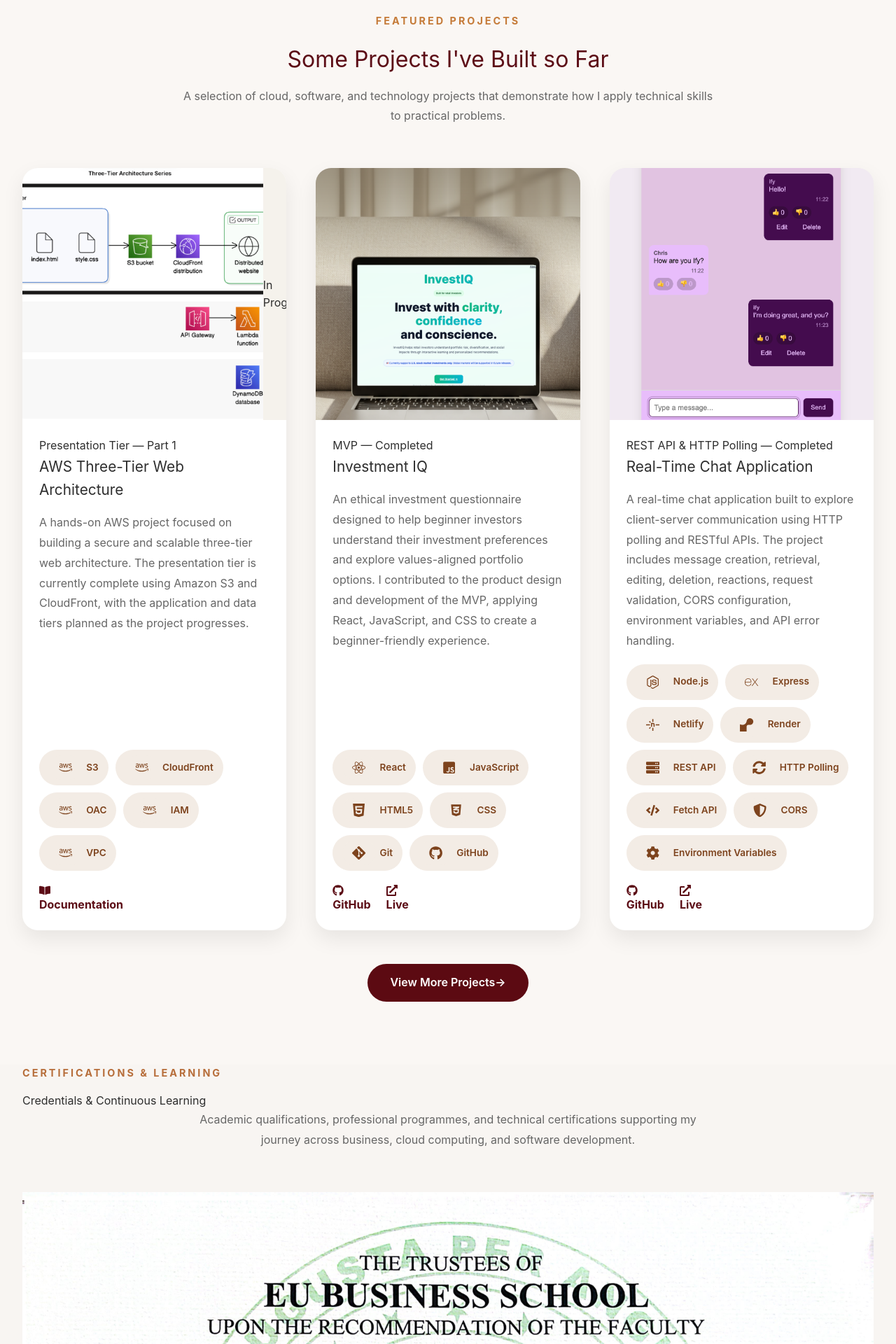
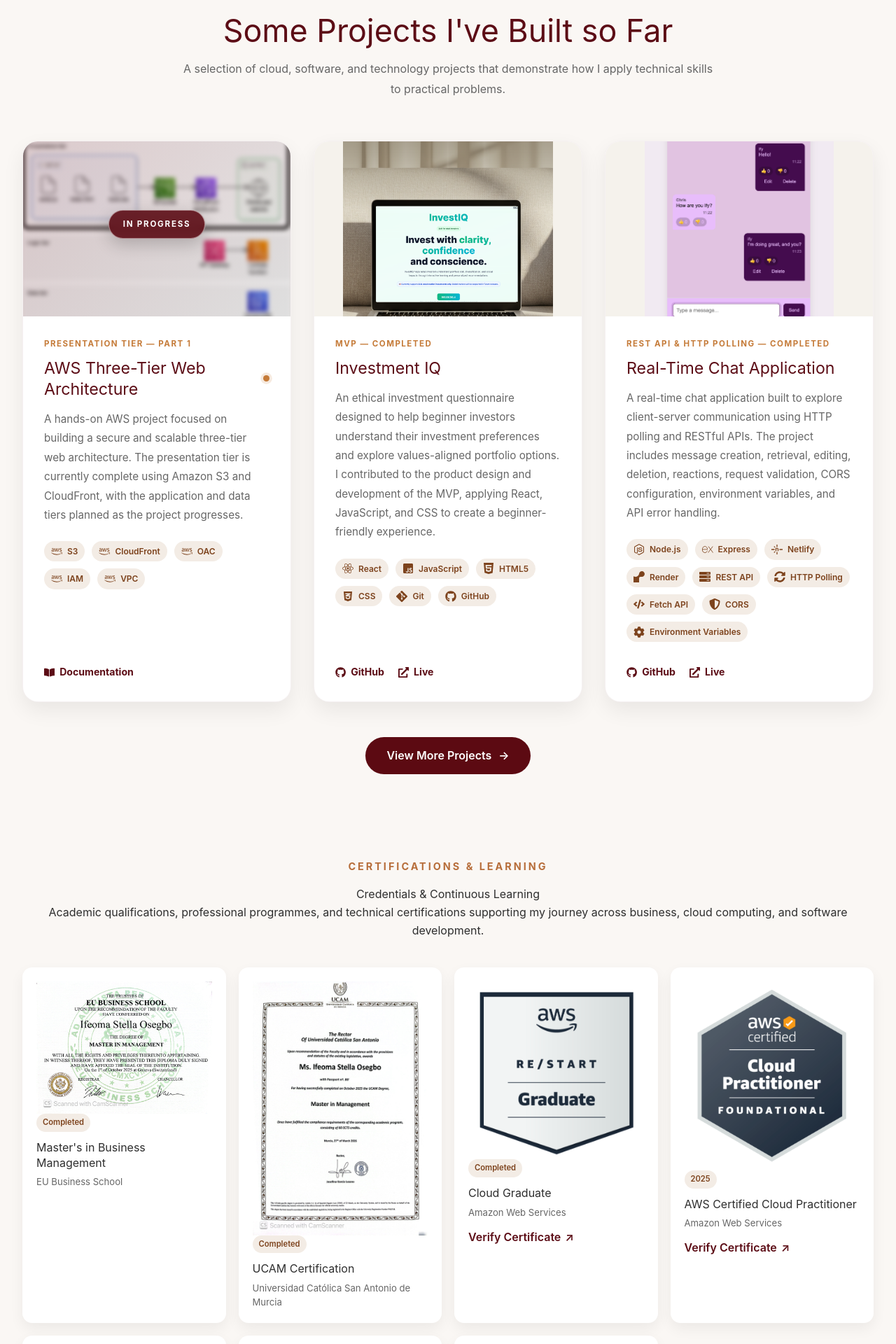
Before and after one commit to Ify-O/portfolio, a React app: page / in a window 1280 px wide. Shown: the part 1800-3720 px from the top of the page at 70% size. Built offline with nearby package versions, Linux system fonts and the light colour scheme; the HTML template or start-up script is replaced by a standard one.

Commit message:
Refactor Featured Projects and add Certifications section: adjust styles, improve layout, and enhance responsiveness

```diff
--- a/src/styles/components.css
+++ b/src/styles/components.css
@@ -1386,14 +1386,18 @@
 =========================== */
 
 .featured-projects {
-  padding: 90px 0;
+  padding: 50px 0;
   background: #faf7f4;
 }
+
+/* ===========================
+   SECTION HEADER
+=========================== */
 
 .featured-projects .section-label {
   text-align: center;
   color: #c57b39;
-  font-size: 0.9rem;
+  font-size: 0.85rem;
   letter-spacing: 3px;
   font-weight: 700;
   margin-bottom: 18px;
@@ -1401,12 +1405,13 @@
 
 .featured-projects h2 {
   text-align: center;
-  font-size: 2rem;
+  font-size: clamp(2rem, 4vw, 2.8rem);
   color: #5c0d16;
-  margin-bottom: 12px;
-}
-
-.section-description {
+  margin: 0 0 12px;
+  line-height: 1.2;
+}
+
+.featured-projects .section-description {
   max-width: 760px;
   margin: 0 auto 60px;
   text-align: center;
@@ -1414,167 +1419,570 @@
   line-height: 1.8;
 }
 
-/* GRID */
+/* ===========================
+   PROJECT GRID
+=========================== */
 
 .projects-grid {
   display: grid;
   grid-template-columns: repeat(3, 1fr);
-  gap: 42px;
-}
-
-/* CARD */
+  gap: 32px;
+}
+
+/* ===========================
+   PROJECT CARD
+=========================== */
 
 .project-card {
-  background: white;
+  background: #ffffff;
   border-radius: 22px;
   overflow: hidden;
+
   display: flex;
   flex-direction: column;
-  height: 100%;
-  box-shadow: 0 12px 30px rgba(0, 0, 0, 0.08);
-  transition: 0.35s;
+
+  box-shadow: 0 12px 30px rgba(0, 0, 0, 0.07);
+
+  border: 1px solid rgba(92, 13, 22, 0.06);
+
+  transition:
+    transform 0.45s ease,
+    box-shadow 0.45s ease;
 }
 
 .project-card:hover {
   transform: translateY(-8px);
-  box-shadow: 0 20px 45px rgba(0, 0, 0, 0.12);
-}
-
-/* IMAGE */
+
+  box-shadow: 0 22px 55px rgba(0, 0, 0, 0.12);
+}
+
+/* ===========================
+   PROJECT IMAGE
+=========================== */
 
 .project-image {
+  position: relative;
+
   width: 100%;
-  height: 360px;
+  height: 250px;
+
   overflow: hidden;
-  border-radius: 16px 16px 0 0;
+
   background: #f5f2ec;
+
   display: flex;
   align-items: center;
   justify-content: center;
 }
 
+/* ===========================
+   PROJECT IMAGE
+=========================== */
+
 .project-image img {
-  width: 100%;
-  height: 100%;
-  object-fit: cover;
+  width: 150%;
+  height: 150%;
+  object-fit: contain;
   display: block;
 }
 
-/* CONTENT */
+/* ===========================
+   IN-PROGRESS BLUR
+=========================== */
+
+.project-in-progress .project-image img {
+  /*
+    Keep the complete image visible.
+    No cropping.
+  */
+  object-fit: contain;
+
+  /*
+    Slight blur without destroying
+    important details.
+  */
+  filter: blur(3px);
+
+  transform: scale(1.01);
+}
+
+/* ===========================
+   IMAGE OVERLAY
+=========================== */
+
+.project-in-progress .project-image::after {
+  content: "";
+
+  position: absolute;
+  inset: 0;
+
+  background: linear-gradient(
+    135deg,
+    rgba(92, 13, 22, 0.22),
+    rgba(0, 0, 0, 0.1)
+  );
+
+  pointer-events: none;
+}
+
+/* ===========================
+   IN-PROGRESS OVERLAY
+=========================== */
+
+.project-overlay {
+  position: absolute;
+  inset: 0;
+
+  z-index: 2;
+
+  display: flex;
+  flex-direction: column;
+
+  align-items: center;
+  justify-content: center;
+
+  text-align: center;
+
+  padding: 30px;
+
+  color: #ffffff;
+
+  pointer-events: none;
+}
+
+/* ===========================
+   HOVER
+=========================== */
+
+.project-in-progress:hover .project-image img {
+  filter: blur(2px);
+
+  /*
+    Very subtle zoom.
+    We don't want to crop the architecture.
+  */
+  transform: scale(1.02);
+}
+
+/* ===========================
+   MOBILE
+=========================== */
+
+@media (max-width: 768px) {
+  .project-image {
+    height: 320px;
+  }
+
+  .project-in-progress .project-image img {
+    filter: blur(2.5px);
+  }
+}
+
+@media (max-width: 480px) {
+  .project-image {
+    height: 260px;
+  }
+
+  .project-in-progress .project-image img {
+    filter: blur(2px);
+  }
+}
+
+/* ===========================
+   STATUS BADGE
+=========================== */
+
+.status-badge {
+  display: inline-flex;
+  align-items: center;
+  justify-content: center;
+
+  padding: 10px 20px;
+
+  border-radius: 999px;
+
+  background: rgba(92, 13, 22, 0.9);
+
+  border: 1px solid rgba(255, 255, 255, 0.45);
+
+  color: #ffffff;
+
+  font-size: 0.72rem;
+  font-weight: 700;
+
+  letter-spacing: 1.8px;
+  text-transform: uppercase;
+
+  backdrop-filter: blur(10px);
+
+  box-shadow: 0 8px 25px rgba(0, 0, 0, 0.2);
+
+  margin-bottom: 14px;
+
+  transition:
+    transform 0.4s ease,
+    background 0.4s ease;
+}
+
+/* Short project preview */
+
+.project-overlay p {
+  max-width: 430px;
+
+  margin: 0;
+
+  color: rgba(255, 255, 255, 0.92);
+
+  font-size: 0.95rem;
+
+  line-height: 1.7;
+}
+
+/* ===========================
+   IMAGE HOVER
+=========================== */
+
+.project-in-progress:hover .project-image img {
+  filter: blur(2px);
+
+  transform: scale(1.1);
+}
+
+.project-in-progress:hover .status-badge {
+  transform: translateY(-4px);
+
+  background: rgba(92, 13, 22, 0.98);
+}
+
+/* ===========================
+   PROJECT CONTENT
+=========================== */
 
 .project-content {
-  padding: 24px;
+  padding: 30px;
+
   display: flex;
   flex-direction: column;
+
   flex: 1;
 }
 
+/* ===========================
+   PROJECT STAGE
+=========================== */
+
+.project-stage {
+  display: inline-block;
+
+  margin-bottom: 10px;
+
+  color: #c57b39;
+
+  font-size: 0.72rem;
+
+  font-weight: 700;
+
+  letter-spacing: 1.5px;
+
+  text-transform: uppercase;
+}
+
+/* ===========================
+   TITLE
+=========================== */
+
+.project-title-row {
+  display: flex;
+
+  align-items: center;
+  justify-content: space-between;
+
+  gap: 16px;
+
+  margin-bottom: 14px;
+}
+
 .project-content h3 {
-  margin: 0 0 14px;
-  color: var(--primary);
-  margin-bottom: 16px;
-  font-size: 1.3rem;
-}
-
-.project-content p {
+  margin: 0;
+
+  color: #5c0d16;
+
+  font-size: 1.45rem;
+
+  line-height: 1.3;
+}
+
+/* ===========================
+   STATUS DOT
+=========================== */
+
+.status-dot {
+  width: 9px;
+  height: 9px;
+
+  flex-shrink: 0;
+
+  border-radius: 50%;
+
+  background: #c57b39;
+
+  box-shadow: 0 0 0 5px rgba(197, 123, 57, 0.12);
+
+  animation: projectPulse 2s infinite;
+}
+
+@keyframes projectPulse {
+  0% {
+    box-shadow: 0 0 0 0 rgba(197, 123, 57, 0.35);
+  }
+
+  70% {
+    box-shadow: 0 0 0 7px rgba(197, 123, 57, 0);
+  }
+
+  100% {
+    box-shadow: 0 0 0 0 rgba(197, 123, 57, 0);
+  }
+}
+
+/* ===========================
+   DESCRIPTION
+=========================== */
+
+.project-description {
+  margin: 0;
+
   color: #666;
 
+  font-size: 0.95rem;
+
   line-height: 1.8;
-
-  flex: 1;
-}
-
-/* TAGS */
+}
+
+/* ===========================
+   TECHNOLOGY TAGS
+=========================== */
 
 .project-tags {
   display: flex;
+
   flex-wrap: wrap;
+
   gap: 10px;
-  margin: 1.2rem 0;
+
+  margin: 24px 0;
 }
 
 .project-tag {
-  display: flex;
-  align-items: center;
-  gap: 6px;
-
-  padding: 6px 12px;
+  display: inline-flex;
+
+  align-items: center;
+
+  gap: 7px;
+
+  padding: 5px 10px;
+
   border-radius: 999px;
 
-  background: #f6ece4;
-  color: #7b1b20;
-
-  font-size: 0.8rem;
+  background: #f3ece5;
+
+  color: #7d431d;
+
+  font-size: 0.75rem;
+
   font-weight: 600;
+
+  transition:
+    transform 0.25s ease,
+    background 0.25s ease;
+}
+
+.project-tag:hover {
+  transform: translateY(-2px);
+
+  background: #eadbd0;
 }
 
 .tag-icon {
   display: flex;
-  align-items: center;
+
+  align-items: center;
+  justify-content: center;
 }
 
 .project-tag svg {
-  font-size: 1.2rem;
-}
-
-.project-tags span {
-  padding: 8px 14px;
-
-  border-radius: 999px;
-
-  background: #f3ece5;
-
-  color: #7d431d;
-
-  font-size: 0.85rem;
-
-  font-weight: 600;
-}
-
-/* LINKS */
+  font-size: 1rem;
+}
+
+/* ===========================
+   PROJECT LINKS
+=========================== */
 
 .project-links {
   display: flex;
 
-  gap: 22px;
+  flex-wrap: wrap;
+
+  gap: 20px;
 
   margin-top: auto;
+
+  padding-top: 8px;
 }
 
 .project-links a {
+  display: inline-flex;
+
+  align-items: center;
+
+  gap: 7px;
+
   color: #5c0d16;
 
   text-decoration: none;
 
+  font-size: 0.88rem;
+
   font-weight: 700;
+
+  transition:
+    color 0.25s ease,
+    transform 0.25s ease;
 }
 
 .project-links a:hover {
   color: #c57b39;
-}
+
+  transform: translateX(3px);
+}
+
+.project-links svg {
+  font-size: 0.95rem;
+}
+
+/* ===========================
+   PROJECT FOOTER
+=========================== */
 
 .projects-footer {
   display: flex;
+
   justify-content: center;
-  margin-top: 3rem;
+
+  margin-top: 50px;
 }
 
 .view-all-btn {
   display: inline-flex;
+
   align-items: center;
   justify-content: center;
-  padding: 14px 32px;
+
+  gap: 10px;
+
+  padding: 14px 30px;
+
   border-radius: 999px;
+
   background: var(--color-primary);
-  color: #fff;
+
+  color: #ffffff;
+
   text-decoration: none;
+
   font-weight: 600;
-  transition: 0.3s ease;
+
+  transition:
+    transform 0.3s ease,
+    background 0.3s ease,
+    box-shadow 0.3s ease;
 }
 
 .view-all-btn:hover {
   background: var(--color-accent);
-  transform: translateY(-2px);
+
+  transform: translateY(-3px);
+
+  box-shadow: 0 10px 25px rgba(0, 0, 0, 0.12);
+}
+
+/* ===========================
+   RESPONSIVE
+=========================== */
+
+@media (max-width: 768px) {
+  .featured-projects {
+    padding: 75px 0;
+  }
+
+  .featured-projects .section-description {
+    margin-bottom: 45px;
+  }
+
+  .project-image {
+    height: 300px;
+  }
+
+  .project-content {
+    padding: 24px;
+  }
+
+  .project-content h3 {
+    font-size: 1.25rem;
+  }
+
+  .project-overlay {
+    padding: 22px;
+  }
+
+  .project-overlay p {
+    font-size: 0.88rem;
+  }
+}
+
+/* ===========================
+   SMALL MOBILE
+=========================== */
+
+@media (max-width: 480px) {
+  .project-image {
+    height: 240px;
+  }
+
+  .project-content {
+    padding: 20px;
+  }
+
+  .project-tags {
+    margin: 20px 0;
+  }
+
+  .project-links {
+    gap: 15px;
+  }
+
+  .project-links a {
+    font-size: 0.82rem;
+  }
+}
+
+/* ===========================
+   REDUCED MOTION
+=========================== */
+
+@media (prefers-reduced-motion: reduce) {
+  .project-card,
+  .project-image img,
+  .status-badge,
+  .project-tag,
+  .project-links a,
+  .view-all-btn {
+    transition: none;
+  }
+
+  .status-dot {
+    animation: none;
+  }
 }
 
 /* =======================================
@@ -1763,3 +2171,89 @@
   font-size: 0.9rem;
   color: #6b7280;
 }
+
+.certifications-section {
+  padding: 70px 0;
+  background: #faf7f4;
+}
+
+.certifications-heading {
+  text-align: center;
+  margin-bottom: 40px;
+}
+
+.certifications-grid {
+  display: grid;
+  grid-template-columns: repeat(4, 1fr);
+  gap: 18px;
+}
+
+.certification-card {
+  background: #ffffff;
+  border-radius: 14px;
+  padding: 20px;
+  min-height: 150px;
+  box-shadow: 0 8px 20px rgba(0, 0, 0, 0.06);
+  transition: 0.3s ease;
+}
+
+.certification-card:hover {
+  transform: translateY(-4px);
+}
+
+.certification-content {
+  display: flex;
+  flex-direction: column;
+  height: 100%;
+}
+
+.certification-status {
+  align-self: flex-start;
+  padding: 4px 9px;
+  border-radius: 999px;
+  background: #f3ece5;
+  color: #7d431d;
+  font-size: 0.7rem;
+  font-weight: 600;
+  margin-bottom: 12px;
+}
+
+.certification-card h3 {
+  margin: 0 0 7px;
+  color: var(--primary);
+  font-size: 1rem;
+  line-height: 1.35;
+}
+
+.certification-card p {
+  margin: 0;
+  color: #666;
+  font-size: 0.82rem;
+  line-height: 1.5;
+}
+
+.credential-link {
+  display: inline-flex;
+  align-items: center;
+  gap: 6px;
+  margin-top: 12px;
+  text-decoration: none;
+  font-weight: 600;
+  color: #5c0d16;
+}
+
+.credential-link:hover {
+  text-decoration: underline;
+}
+
+@media (max-width: 1000px) {
+  .certifications-grid {
+    grid-template-columns: repeat(2, 1fr);
+  }
+}
+
+@media (max-width: 600px) {
+  .certifications-grid {
+    grid-template-columns: 1fr;
+  }
+}
```
